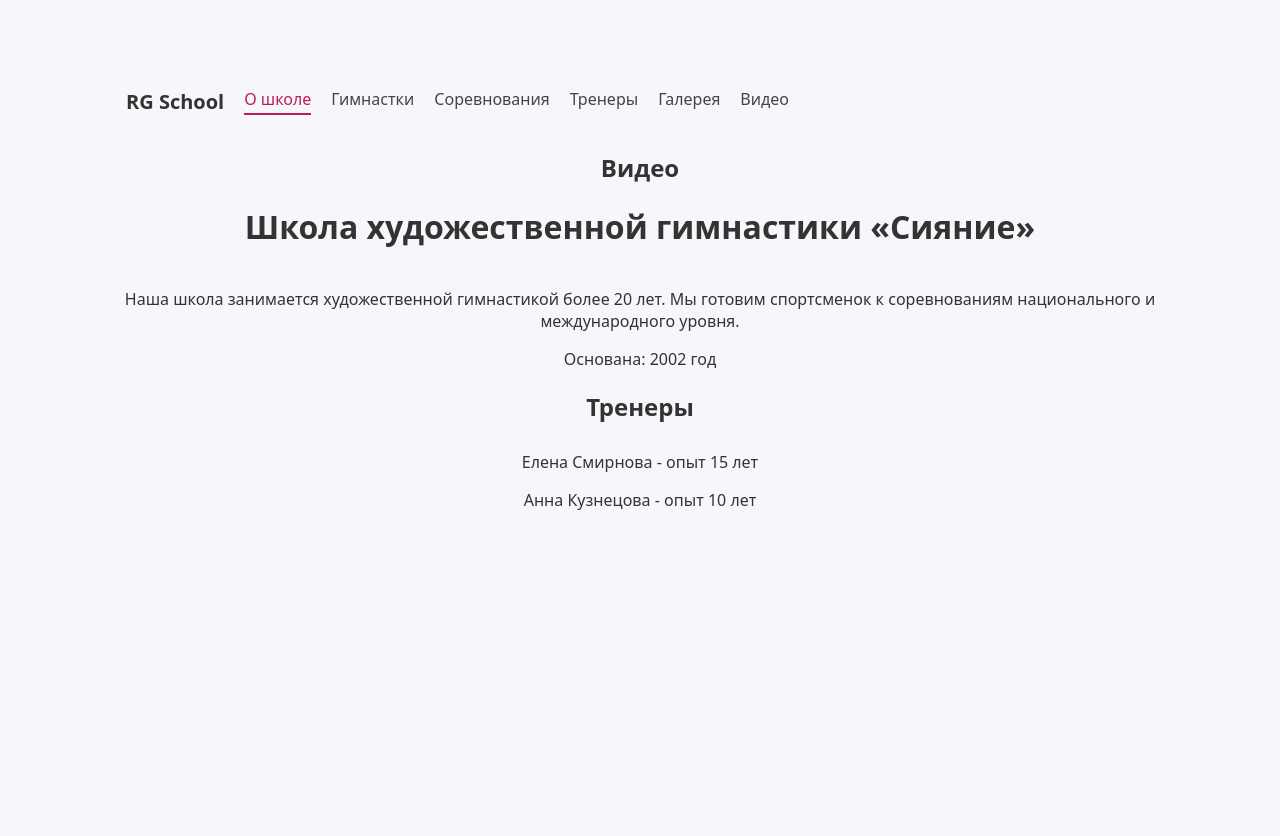
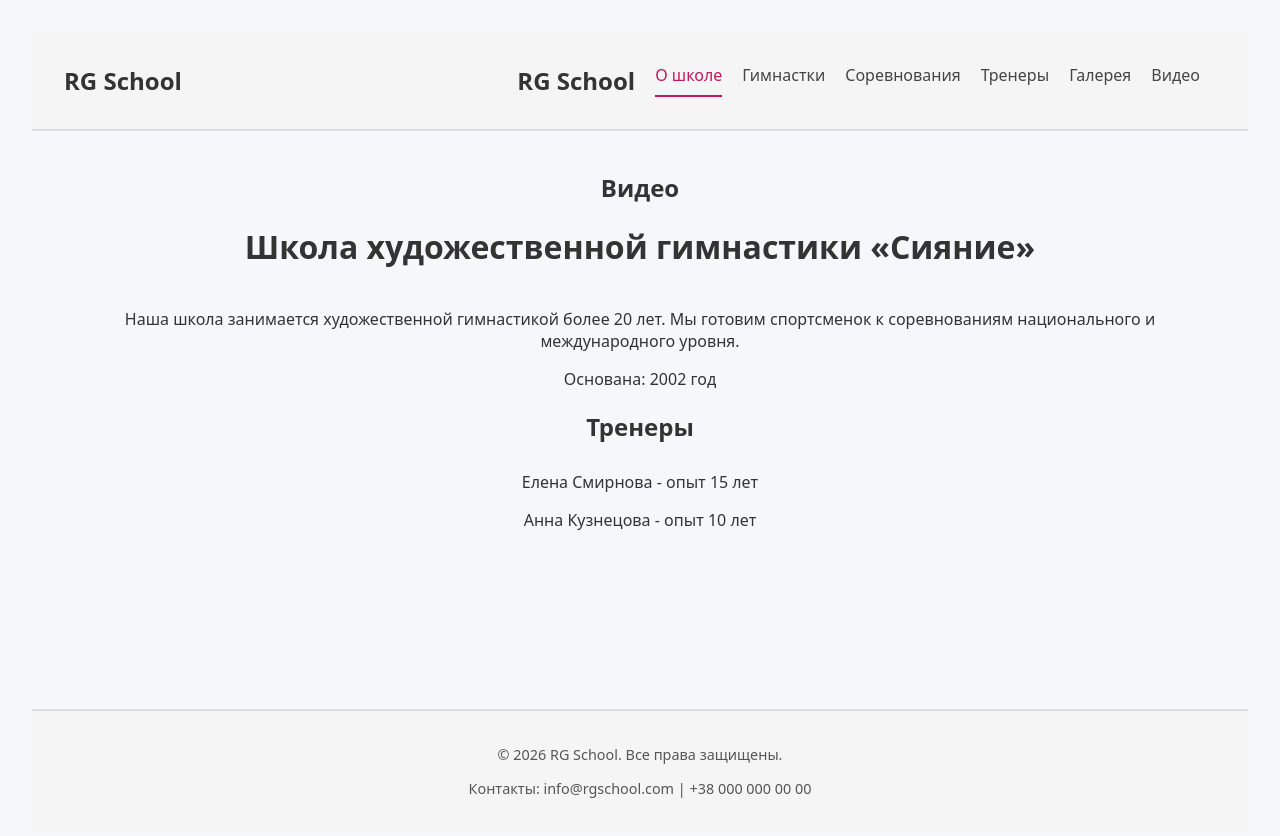
Before and after one commit to KonnyDaugh/ritmic-gimnastic, a React (Vite) app: page / in a window 1280 px wide. Shown: the top 836 px of the page. Before the commit the page ends 800 px from the top, so only its background shows below. Built offline with nearby package versions, Linux system fonts and the light colour scheme.

Commit message:
Added a header and a footer

```diff
--- a/src/app/RGSchoolApp.css
+++ b/src/app/RGSchoolApp.css
@@ -6,9 +6,14 @@
 }
 
 .app-container {
-  max-width: 1100px;
-  margin: 0 auto;
-  padding: 40px 20px;
+  display: flex;
+  flex-direction: column;
+  min-height: 100vh;
+}
+
+.main-content {
+  flex: 1;
+  padding: 20px 40px;
 }
 
 .card {
--- a/src/app/RGSchoolApp.jsx
+++ b/src/app/RGSchoolApp.jsx
@@ -1,6 +1,8 @@
 import { Routes, Route } from 'react-router-dom';
 import './RGSchoolApp.css';
-import Navigation from '../components/Navigation';
+
+import Header from '../components/Header';
+import Footer from '../components/Footer';
 
 import SchoolAboutPage from '../pages/SchoolAboutPage';
 import CoachesPage from '../pages/CoachesPage';
@@ -12,8 +14,9 @@ import VideosPage from '../pages/VideosPage';
 const RGSchoolApp = () => {
   return (
     <div className="app-container">
-      <Navigation />
+      <Header />
 
+      <main className='main-content' >
         <Routes>
             <Route path="/" element={<SchoolAboutPage />} />
             <Route path="/gymnasts" element={<GymnastsPage />} />
@@ -22,6 +25,9 @@ const RGSchoolApp = () => {
             <Route path="/gallery" element={<GalleryPage />} />
             <Route path="/videos" element={<VideosPage />} />
         </Routes>
+      </main>
+
+      <Footer />
     </div>
   );
 };
--- /dev/null
+++ b/src/components/Footer.css
@@ -0,0 +1,9 @@
+.footer {
+  text-align: center;
+  padding: 20px;
+  background-color: #f5f5f5;
+  border-top: 2px solid #ddd;
+  margin-top: 50px;
+  font-size: 0.9rem;
+  color: #555;
+}
--- /dev/null
+++ b/src/components/Footer.jsx
@@ -0,0 +1,12 @@
+import './Footer.css';
+
+const Footer = () => {
+  return (
+    <footer className="footer">
+      <p>© 2026 RG School. Все права защищены.</p>
+      <p>Контакты: info@rgschool.com | +38 000 000 00 00</p>
+    </footer>
+  );
+};
+
+export default Footer;
--- /dev/null
+++ b/src/components/Header.css
@@ -0,0 +1,13 @@
+.header {
+  display: flex;
+  justify-content: space-between;
+  align-items: center;
+  padding: 16px 32px;
+  background-color: #f5f5f5;
+  border-bottom: 2px solid #ddd;
+}
+
+.header .logo {
+  font-weight: bold;
+  font-size: 1.5rem;
+}
--- /dev/null
+++ b/src/components/Header.jsx
@@ -0,0 +1,13 @@
+import Navigation from './Navigation';
+import './Header.css';
+
+const Header = () => {
+    return (
+        <header className="header">
+            <div className="logo">RG School</div>
+            <Navigation />
+        </header>
+    );
+}
+
+export default Header;
--- a/src/components/SchoolAbout.jsx
+++ b/src/components/SchoolAbout.jsx
@@ -10,7 +10,7 @@ function SchoolAbout() {
             <h2>Тренеры</h2>
             <ul>
                 {schoolInfo.coaches.map(coach => (
-                    <li>
+                    <li key={coach.id}>
                         {coach.name} - опыт {coach.experience} лет
                     </li>
                 ))}
```
Lines whose indentation alone changed are shown as unchanged.
